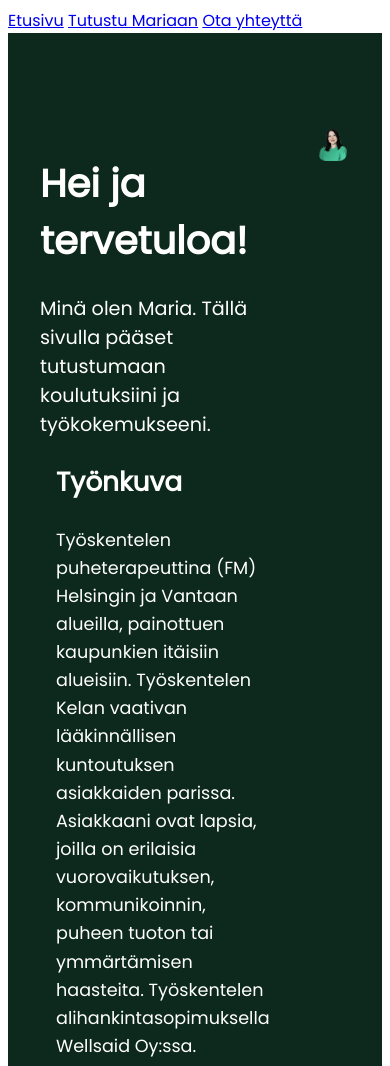
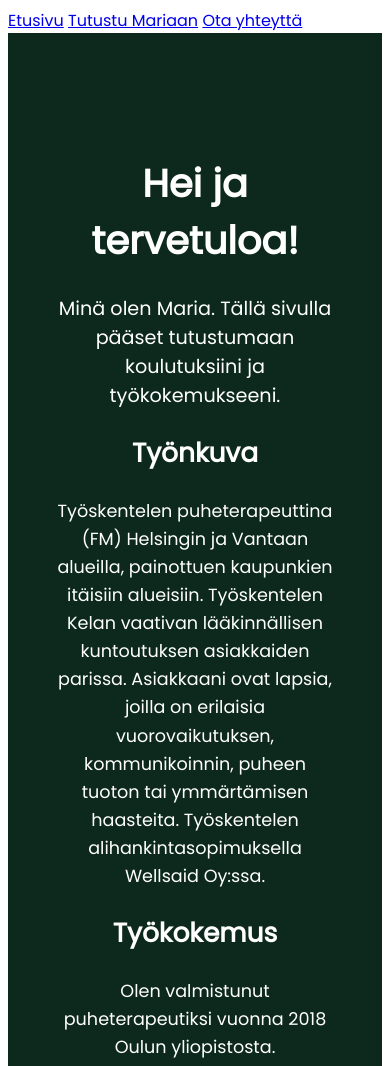
Before and after one commit to maarumarski/maarumarski.github.io, a plain HTML site: page maria.html in a window 390 px wide. Shown: the top 1066 px of the page. Drawn offline with Linux system fonts and the light colour scheme.

Commit message:
korjaantuuko kuvan kohta?

```diff
--- a/css/tyyli.css
+++ b/css/tyyli.css
@@ -82,9 +82,8 @@ header img {
 /* Mobiilissa allekkain */
 @media (max-width: 700px) {
     .alkuteksti {
-        flex-direction: column;
-        align-items: center;
-        text-align: left;
+        text-align: center;
+        padding: 0 1rem;
     }
 
     .kuva img {
@@ -94,7 +93,14 @@ header img {
     }
 
     .esittelyteksti {
+        text-align: center;
         padding: 0 1rem;
+
+    }
+
+    .esittely {
+        flex-direction: column;
+        align-items: center;
     }
 }
 
```
